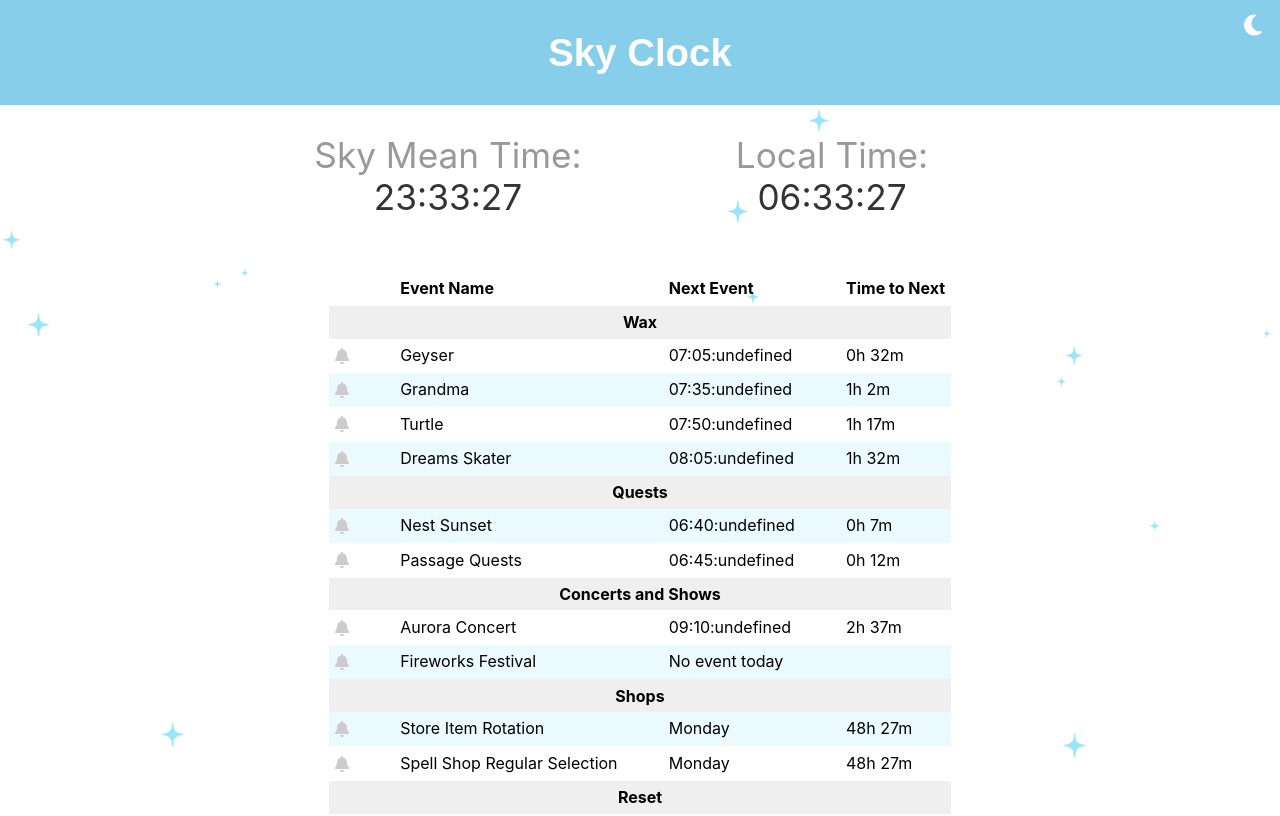
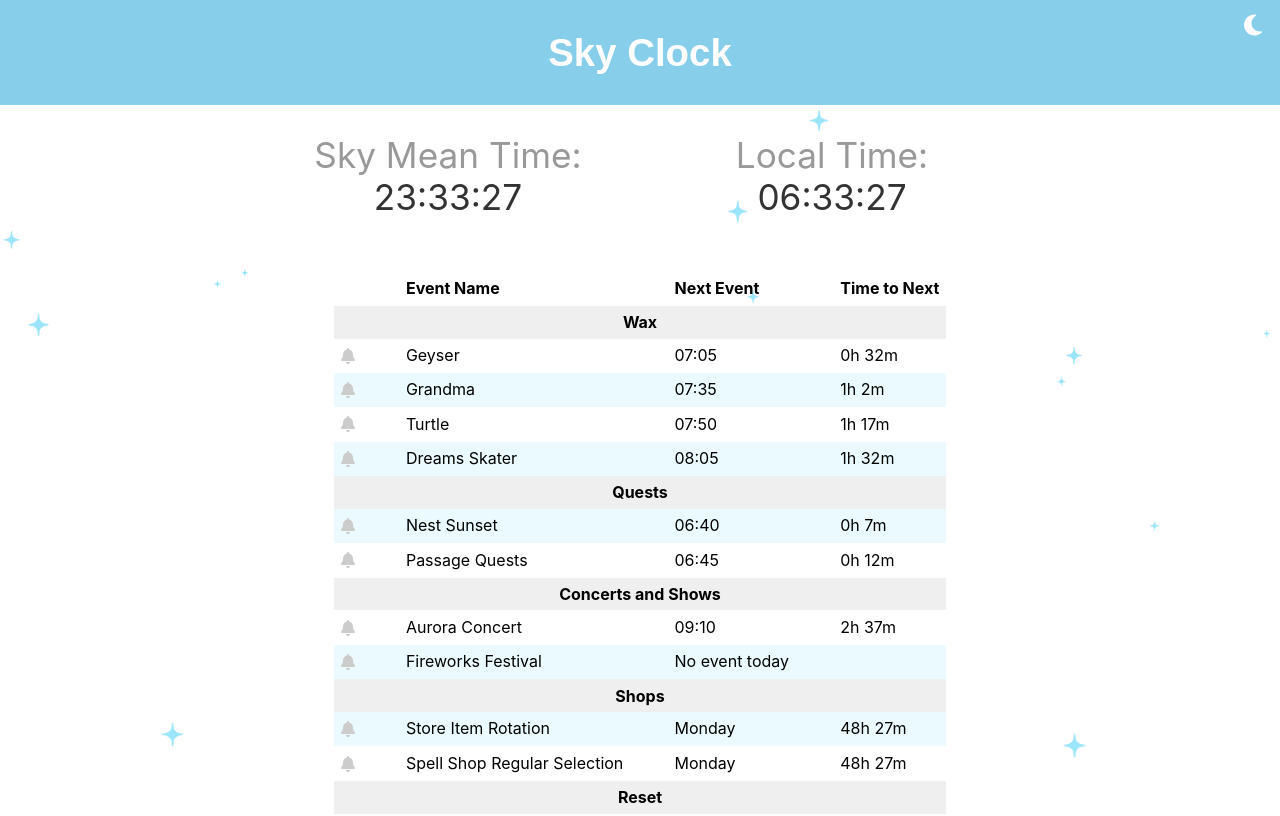
Before and after one commit to cmstead/sky-clock, a React (Create React App) app: page / in a window 1280 px wide. Shown: the top 816 px of the page. Built offline with nearby package versions, Linux system fonts and the light colour scheme.

Commit message:
fix: seconds showing as undefined

```diff
--- a/src/components/time/Time.js
+++ b/src/components/time/Time.js
@@ -5,5 +5,5 @@ function padTime(time) {
 }
 
 export default function render({ hour, minute, second }) {
-    return (<span className="time">{`${padTime(hour)}:${padTime(minute)}${second !== null ? (`:${padTime(second)}`) : ''}`}</span>);
+    return (<span className="time">{`${padTime(hour)}:${padTime(minute)}${second ? (`:${padTime(second)}`) : ''}`}</span>);
 }
```
